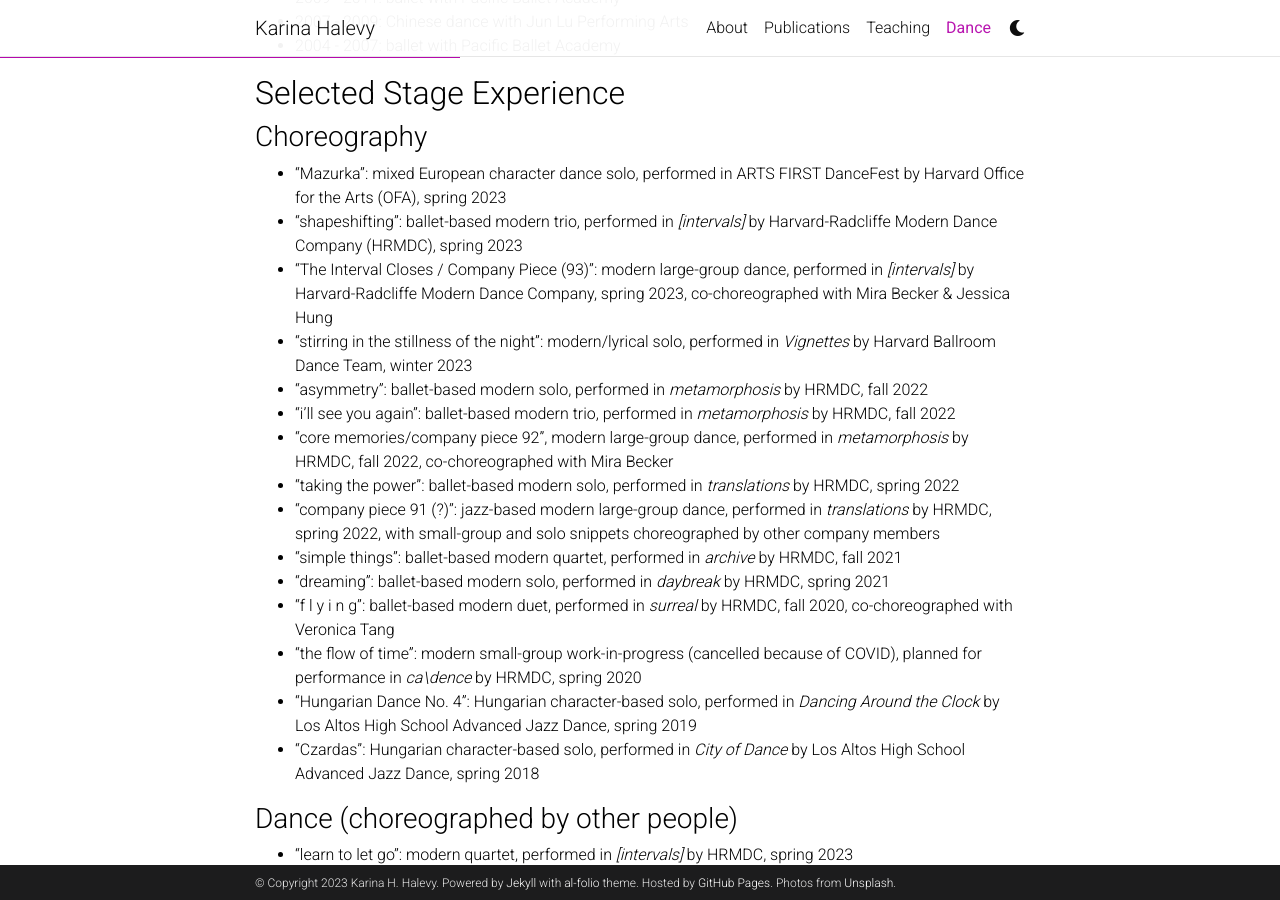
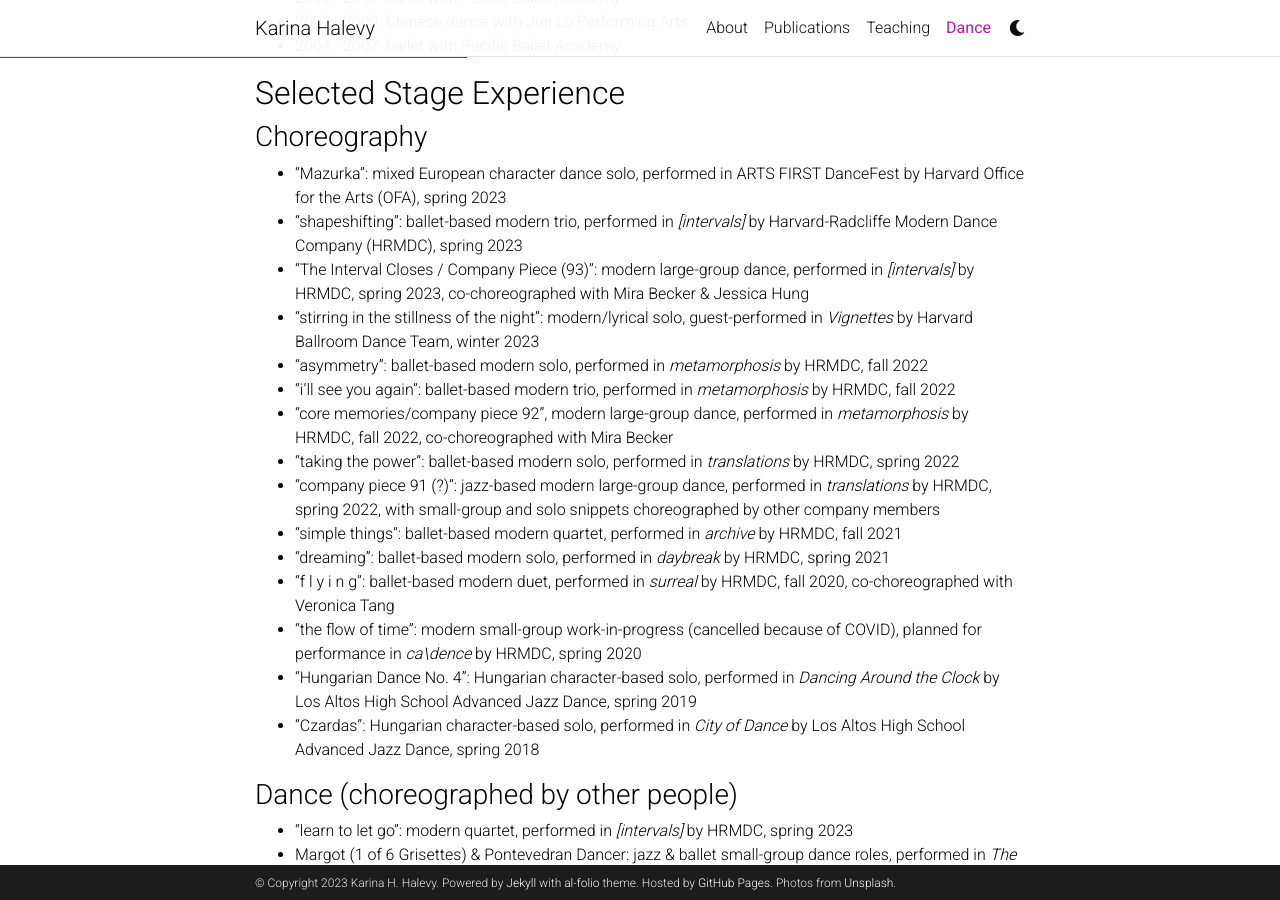
Before and after one commit to ENSCMA2/enscma2.github.io, a Jekyll site: the page built from _pages/dance.md, in a window 1280 px wide and 900 px high, scrolled down 625 px. Built offline with Jekyll 4.4.1, drawn with Linux system fonts in a browser that asks for light colours; comment, search, counter and statistics services are not loaded; a style sheet for code colours, icons or effects is not loaded.

Commit message:
Update dance.md

```diff
--- a/_pages/dance.md
+++ b/_pages/dance.md
@@ -26,8 +26,8 @@
 ### Choreography
 - "Mazurka": mixed European character dance solo, performed in ARTS FIRST DanceFest by Harvard Office for the Arts (OFA), spring 2023
 - "shapeshifting": ballet-based modern trio, performed in *[intervals]* by Harvard-Radcliffe Modern Dance Company (HRMDC), spring 2023
-- "The Interval Closes / Company Piece (93)": modern large-group dance, performed in *[intervals]* by Harvard-Radcliffe Modern Dance Company, spring 2023, co-choreographed with Mira Becker & Jessica Hung
-- "stirring in the stillness of the night": modern/lyrical solo, performed in *Vignettes* by Harvard Ballroom Dance Team, winter 2023
+- "The Interval Closes / Company Piece (93)": modern large-group dance, performed in *[intervals]* by HRMDC, spring 2023, co-choreographed with Mira Becker & Jessica Hung
+- "stirring in the stillness of the night": modern/lyrical solo, guest-performed in *Vignettes* by Harvard Ballroom Dance Team, winter 2023
 - "asymmetry": ballet-based modern solo, performed in *metamorphosis* by HRMDC, fall 2022
 - "i'll see you again": ballet-based modern trio, performed in *metamorphosis* by HRMDC, fall 2022
 - "core memories/company piece 92", modern large-group dance, performed in *metamorphosis* by HRMDC, fall 2022, co-choreographed with Mira Becker
```
